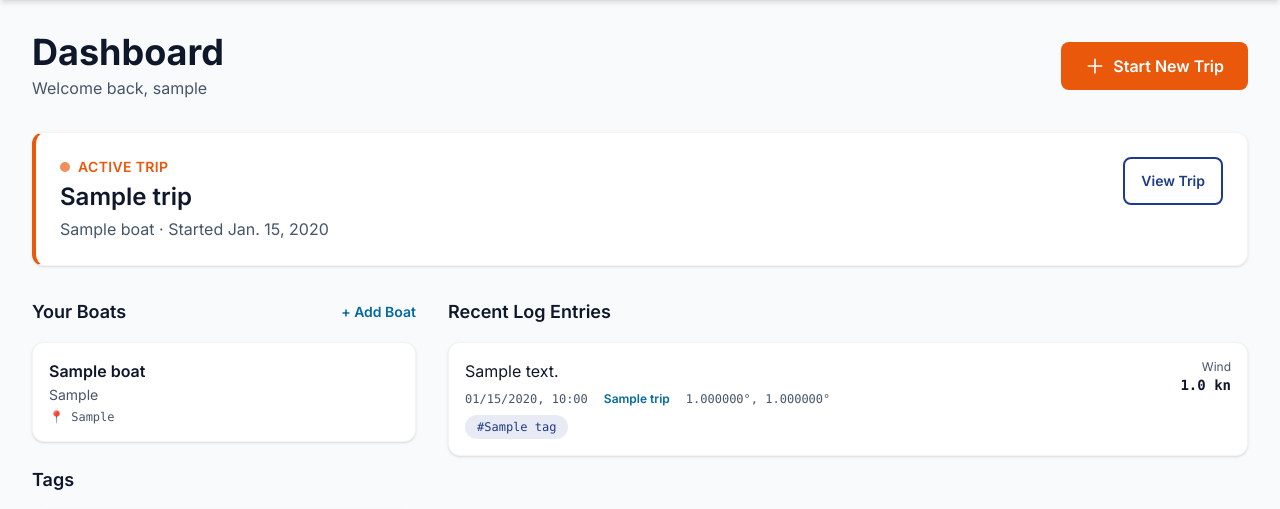
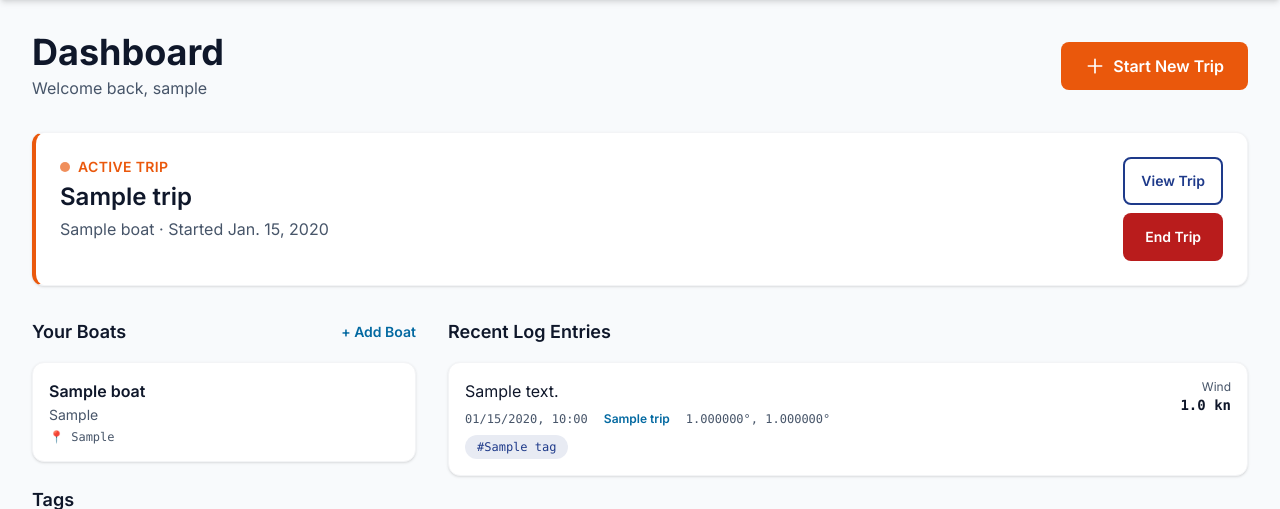
Before and after one commit to aquilesC/SailboatLogs, a Django app: page / in a window 1280 px wide. Shown: the part 64-573 px from the top of the page. Run offline with Django 5.2, Linux system fonts and the light colour scheme; a user stored in the database is signed in; tables that the repository leaves empty hold one stand-in row (values such as "Sample post"); some libraries are stand-ins or nearby versions.

Commit message:
feat: add End Trip functionality to dashboard, trip list, and trip detail
- New trip_end_view (POST-only): marks trip as inactive, sets end_date to
  today, shows success message, redirects to 'next' or trip detail page.

- Dashboard: active trip card now has 'End Trip' danger button alongside
  'View Trip', with a browser confirm dialog.

- Trip list: active trips show a red 'End Trip' text link in the stats row,
  aligned right. Cards restructured from <a> wrapper to <div> with an inner
  <a> for the title area so the form button can coexist.

- Trip detail: red 'End Trip' button with stop icon appears in the header
  next to the stats cards, only for active trips.

```diff
--- a/logbook/templates/logbook/dashboard.html
+++ b/logbook/templates/logbook/dashboard.html
@@ -38,9 +38,19 @@
           {{ active_trip.boat.name }} &middot; Started {{ active_trip.start_date }}
         </p>
       </div>
-      <a href="{% url 'trip_detail' pk=active_trip.pk %}" class="btn-outline text-sm !py-2 !px-4" id="view-active-trip">
-        View Trip
-      </a>
+      <div class="flex flex-col gap-2 shrink-0">
+        <a href="{% url 'trip_detail' pk=active_trip.pk %}" class="btn-outline text-sm !py-2 !px-4" id="view-active-trip">
+          View Trip
+        </a>
+        <form method="post" action="{% url 'trip_end' pk=active_trip.pk %}" id="end-active-trip-form">
+          {% csrf_token %}
+          <input type="hidden" name="next" value="{% url 'dashboard' %}">
+          <button type="submit" class="btn-danger text-sm !py-2 !px-4 w-full" id="end-active-trip-btn"
+                  onclick="return confirm('End trip \'{{ active_trip.title }}\'? The end date will be set to today.')">
+            End Trip
+          </button>
+        </form>
+      </div>
     </div>
   </div>
   {% endif %}
--- a/logbook/urls.py
+++ b/logbook/urls.py
@@ -24,6 +24,7 @@ urlpatterns = [
     path('trips/', views.trip_list_view, name='trip_list'),
     path('trips/start/', views.trip_start_view, name='trip_start'),
     path('trips/<int:pk>/', views.trip_detail_view, name='trip_detail'),
+    path('trips/<int:pk>/end/', views.trip_end_view, name='trip_end'),
 
     # Public Shared Trip
     path('shared/<slug:share_slug>/', views.trip_public_view, name='trip_public'),
--- a/logbook/views.py
+++ b/logbook/views.py
@@ -523,6 +523,25 @@ def trip_start_view(request):
     })
 
 
+@login_required
+def trip_end_view(request, pk):
+    """End an active trip (POST only)."""
+    trip = get_object_or_404(Trip, pk=pk, boat__shared_users=request.user)
+
+    if request.method == 'POST' and trip.is_active:
+        trip.is_active = False
+        trip.end_date = timezone.now().date()
+        trip.save(update_fields=['is_active', 'end_date'])
+
+        from django.contrib import messages
+        messages.success(request, f'Trip "{trip.title}" has been ended.')
+
+    # Redirect to the 'next' URL if provided, otherwise to the referring page
+    next_url = request.POST.get('next', '')
+    if next_url:
+        return redirect(next_url)
+    return redirect('trip_detail', pk=pk)
+
 def trip_public_view(request, share_slug):
     trip = get_object_or_404(Trip, share_slug=share_slug)
     log_entries = trip.log_entries.all().order_by('-timestamp').prefetch_related('tags', 'photos')
```
Also changed, not shown: logbook/templates/logbook/trip_detail_internal.html (+14 -1 lines), logbook/templates/logbook/trip_list.html (+22 -10 lines), logbook/static/logbook/css/styles.css.
